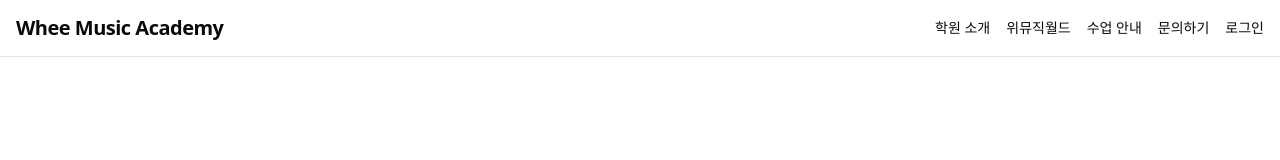
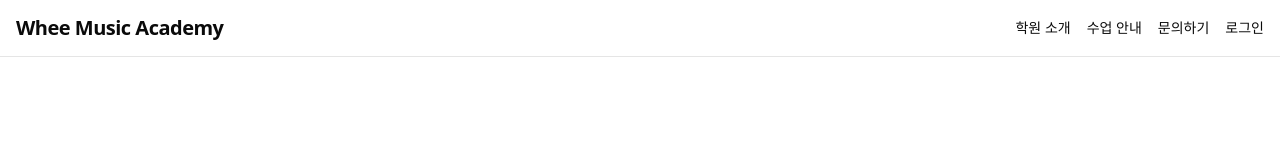
Before and after one commit to hwani7238/academy-web, a Next.js app: page / in a window 1280 px wide. Shown: the top 160 px of the page. Built offline with nearby package versions, Linux system fonts and the light colour scheme; no server answers; the database is empty.

Commit message:
fix: remove retired Whee Music World navigation

```diff
--- a/src/components/Header.tsx
+++ b/src/components/Header.tsx
@@ -14,9 +14,6 @@ export function Header() {
                     <Link href="/about" className="text-xs sm:text-sm font-medium transition-colors hover:text-primary whitespace-nowrap shrink-0">
                         학원 소개
                     </Link>
-                    <Link href="/world" className="text-xs sm:text-sm font-medium transition-colors hover:text-primary whitespace-nowrap shrink-0">
-                        위뮤직월드
-                    </Link>
                     <Link href="#classes" className="text-xs sm:text-sm font-medium transition-colors hover:text-primary whitespace-nowrap shrink-0">
                         수업 안내
                     </Link>
```
